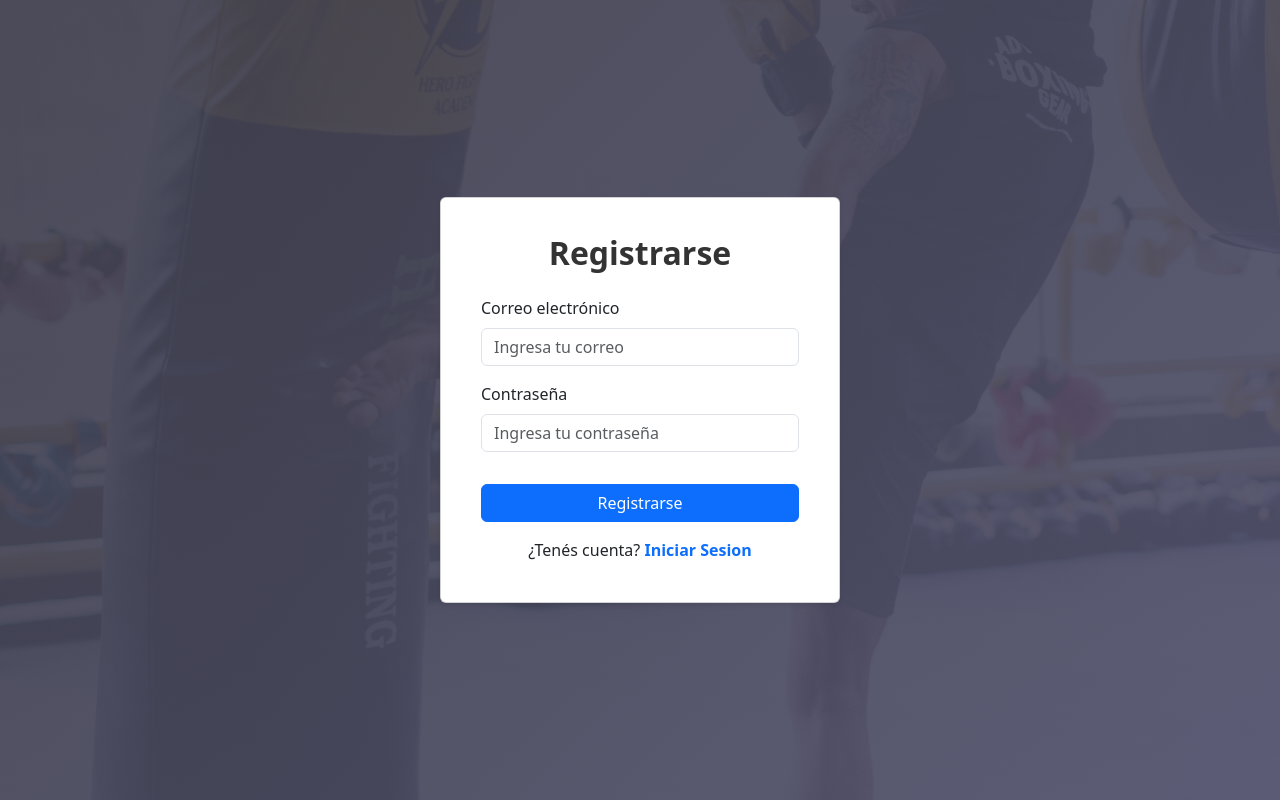
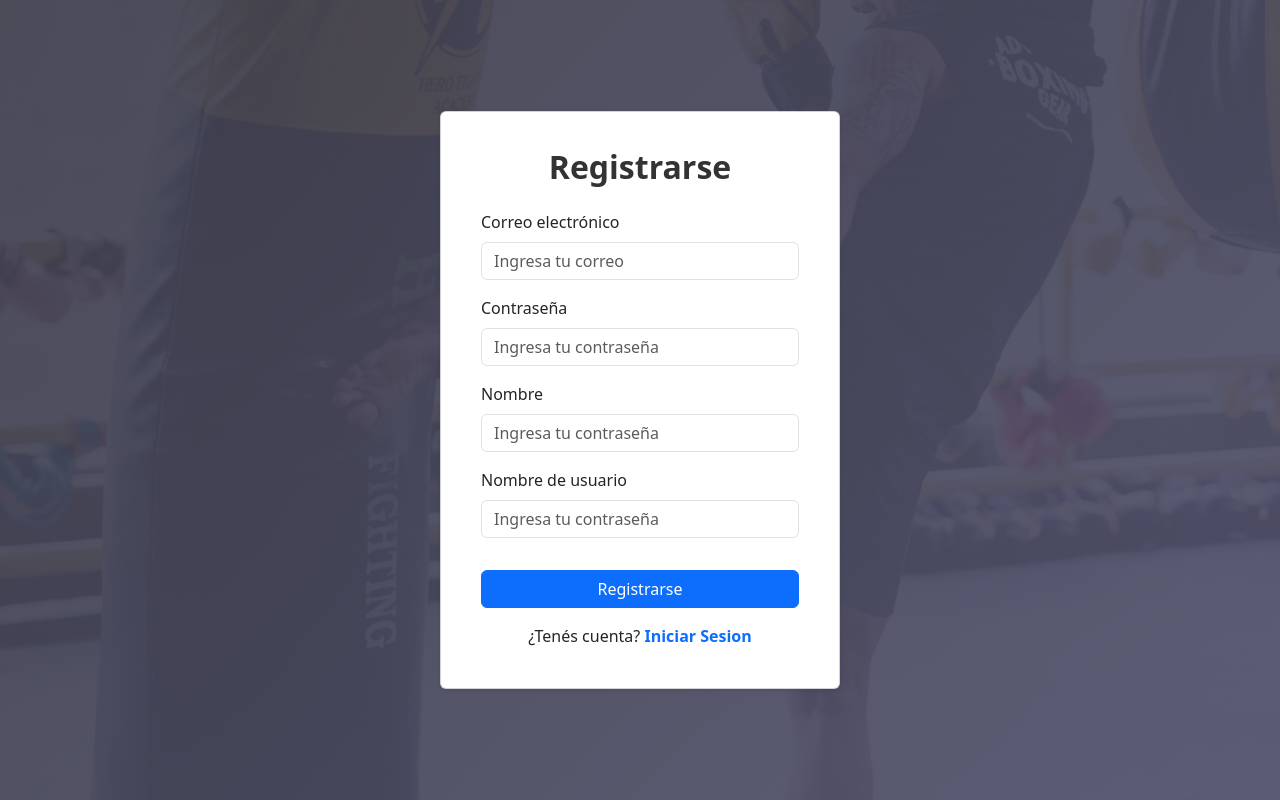
Before and after one commit to SantiagoOrt1z/Dojo-Connect, a React (Vite) app in the folder frontend/: page /register in a window 1280 px wide. Built offline with nearby package versions, Linux system fonts and the light colour scheme.

Commit message:
El feed funciona correctamente

```diff
--- a/frontend/src/components/PostCard.jsx
+++ b/frontend/src/components/PostCard.jsx
@@ -27,7 +27,7 @@ const PostCard = ({ user, content, imageUrl, initialLikes = 0 }) => {
     <Card className="mb-3 shadow-sm post-card">
       <Card.Header className="d-flex align-items-center">
         <img
-          src="dojo-connect.png"
+          src={"dojo-connect.png"}
           alt="avatar"
           className="rounded-circle me-2"
           height="40"
@@ -51,7 +51,6 @@ const PostCard = ({ user, content, imageUrl, initialLikes = 0 }) => {
             <GiPunch className="like-icon" /> Oss
           </Button>
 
-          {/* Mostramos contador */}
           <span className={`like-count ${bump ? "bump" : ""}`}>
             {likes} Oss
           </span>
--- a/frontend/src/components/PostFeed.jsx
+++ b/frontend/src/components/PostFeed.jsx
@@ -1,30 +1,41 @@
-import React from "react";
+import React, { useState, useEffect } from "react";
 import PostCard from "./PostCard";
+import { getPosts } from "../services/api.js";
 
 const PostFeed = () => {
-  const posts = [
-    {
-      id: 1,
-      user: "Santiago Ortiz",
-      content: "Primer post de Dojo Connect 💪",
-      imageUrl: "dojo-connect.png",
-    },
-    {
-      id: 2,
-      user: "Mica",
-      content: "¡Entrenamiento duro hoy! 🥋",
-      imageUrl: "",
-    },
-  ];
+  const [posts, setPosts] = useState([]);
+  const [loading, setLoading] = useState(true);
+
+  useEffect(() => {
+    const fetchPosts = async () => {
+      try {
+        const response = await getPosts();
+        setPosts(response.data);
+      } catch (error) {
+        console.error("Error fetching posts:", error);
+      } finally {
+        setLoading(false);
+      }
+    };
+
+    fetchPosts();
+  }, []);
+
+  if (loading) {
+    return <div className="container mt-3 text-center">Cargando posts...</div>;
+  }
 
   return (
     <div className="container mt-3">
       {posts.map((post) => (
         <PostCard
           key={post.id}
-          user={post.user}
+          user={post.user_name || post.username}
           content={post.content}
-          imageUrl={post.imageUrl}
+          imageUrl={post.post_image}
+          initialLikes={parseInt(post.likes_count) || 0}
+          commentsCount={parseInt(post.comments_count) || 0}
+          avatar={post.avatar_url}
         />
       ))}
     </div>
--- a/frontend/src/components/RegisterForm.jsx
+++ b/frontend/src/components/RegisterForm.jsx
@@ -8,6 +8,9 @@ const RegisterForm = (props) => {
   const [user, setUser] = useState({
     email: "",
     password: "",
+    name: "",
+    username: "",
+    bio: "",
   });
 
   const handleChange = (e) => {
@@ -20,7 +23,13 @@ const RegisterForm = (props) => {
   const registerUser = async (e) => {
     e.preventDefault();
     try {
-      const response = await register(user.email, user.password);
+      const response = await register(
+        user.email,
+        user.password,
+        user.name,
+        user.username,
+        user.bio
+      );
       console.log("Registro exitoso:", response.data);
       props.onSesionSuccess();
     } catch (error) {
@@ -56,6 +65,28 @@ const RegisterForm = (props) => {
               />
             </Form.Group>
 
+            <Form.Group className="mb-3" controlId="formBasicPassword">
+              <Form.Label>Nombre</Form.Label>
+              <Form.Control
+                name="name"
+                type="text"
+                value={user.name}
+                onChange={handleChange}
+                placeholder="Ingresa tu contraseña"
+              />
+            </Form.Group>
+
+            <Form.Group className="mb-3" controlId="formBasicPassword">
+              <Form.Label>Nombre de usuario</Form.Label>
+              <Form.Control
+                name="username"
+                type="text"
+                value={user.username}
+                onChange={handleChange}
+                placeholder="Ingresa tu contraseña"
+              />
+            </Form.Group>
+
             <Button variant="primary" type="submit" className="w-100 mt-3">
               Registrarse
             </Button>
--- a/frontend/src/services/api.js
+++ b/frontend/src/services/api.js
@@ -10,8 +10,8 @@ const API = axios.create({
 
     //USER
 
-export  function register(email, password) {
-  return API.post("/user/register", {email,password})
+export  function register(email, password, name, username,bio) {
+  return API.post("/user/register", {email,password,name,username,bio})
 }
 
 export function login(email,password){
@@ -33,3 +33,7 @@ export function editInfoUser(email,password){
 export function deleteUser(){
   return API.delete("/user/")
 }
+
+export function getPosts() {
+  return API.get("/post/all");
+}
```
